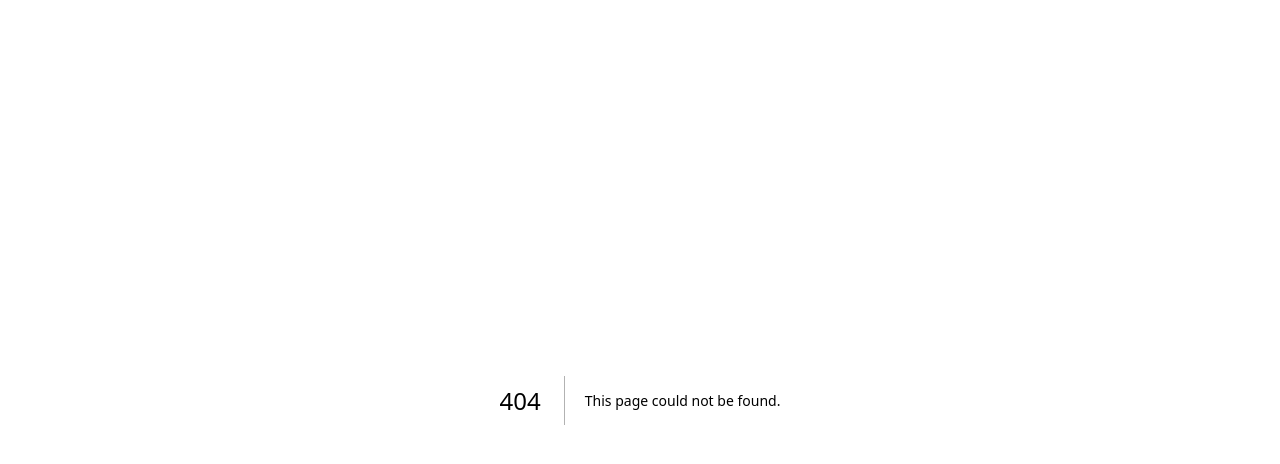
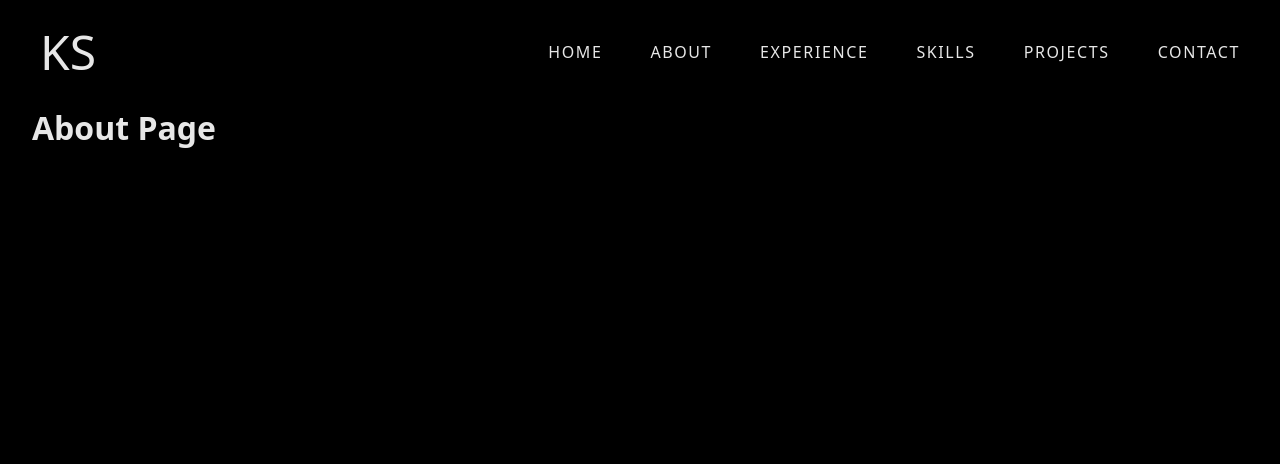
Before and after one commit to kshanu12/Portfolio-new, a Next.js app: page /about in a window 1280 px wide. Before the commit this address had no page. Shown: the top 464 px of the page. Built offline with nearby package versions, Linux system fonts and the light colour scheme.

Commit message:
Updated header and added routes

```diff
--- a/src/components/header/index.jsx
+++ b/src/components/header/index.jsx
@@ -1,5 +1,39 @@
 import styles from './style.module.css';
 import { useState } from 'react';
+import Link from "next/link";
+
+const HEADER_ITEMS = [
+    {
+        name: "HOME",
+        duration: 500,
+        href: "/"
+    },
+    {
+        name: "ABOUT",
+        duration: 1000,
+        href: "/about"
+    },
+    {
+        name: "EXPERIENCE",
+        duration: 1500,
+        href: "/experience"
+    },
+    {
+        name: "SKILLS",
+        duration: 2000,
+        href: "/skills"
+    },
+    {
+        name: "PROJECTS",
+        duration: 2500,
+        href: "/projects"
+    },
+    {
+        name: "CONTACT",
+        duration: 3000,
+        href: "/contact"
+    },
+]
 
 function Header() {
     const [isMenuOpen, SetIsMenuOpen] = useState(false)
@@ -12,11 +46,17 @@ function Header() {
         <header className={styles.header}>
             <h1 data-aos="fade-down" data-aos-duration="500" className={styles.logo}>KS</h1>
             <nav className={styles.desktopNav}>
-                <a data-aos="fade-down" data-aos-duration="1000" className={styles.anchor} href="#">HOME</a>
-                <a data-aos="fade-down" data-aos-duration="1500" className={styles.anchor} href="#">ABOUT</a>
-                <a data-aos="fade-down" data-aos-duration="2000" className={styles.anchor} href="#">SKILLS</a>
-                <a data-aos="fade-down" data-aos-duration="2500" className={styles.anchor} href="#">PROJECTS</a>
-                <a data-aos="fade-down" data-aos-duration="3000" className={styles.anchor} href="#">CONTACT</a>
+                {HEADER_ITEMS.map((item) =>
+                    <Link
+                        href={item.href}
+                        data-aos="fade-down"
+                        data-aos-duration={item.duration}
+                        className={styles.anchor}
+                        key={item.name}
+                    >
+                        {item.name}
+                    </Link>
+                )}
             </nav>
             <nav className={styles.hamburgerNav}>
                 <div
@@ -33,11 +73,16 @@ function Header() {
                     ? `${styles.hamburgerLinks} ${styles.hamburgerLinksOpen}`
                     : styles.hamburgerLinks}
                 >
-                    <a onClick={toggleMenu} className={styles.hamburgerAnchor} href="#">HOME</a>
-                    <a onClick={toggleMenu} className={styles.hamburgerAnchor} href="#">ABOUT</a>
-                    <a onClick={toggleMenu} className={styles.hamburgerAnchor} href="#">SKILLS</a>
-                    <a onClick={toggleMenu} className={styles.hamburgerAnchor} href="#">PROJECTS</a>
-                    <a onClick={toggleMenu} className={styles.hamburgerAnchor} href="#">CONTACT</a>
+                    {HEADER_ITEMS.map((item) =>
+                        <Link
+                            href={item.href}
+                            className={styles.hamburgerAnchor}
+                            key={item.name}
+                            onClick={toggleMenu}
+                        >
+                            {item.name}
+                        </Link>
+                    )}
                 </div>
             </nav>
         </header>
--- /dev/null
+++ b/src/components/layout/index.jsx
@@ -0,0 +1,10 @@
+// components/Layout.tsx
+import Header from "../header";
+export default function Layout({ children }) {
+    return (
+        <>
+            <Header />
+            {children}
+        </>
+    );
+}
--- a/src/pages/_app.js
+++ b/src/pages/_app.js
@@ -1,5 +1,17 @@
 import "@/styles/globals.css";
+import Layout from "@/components/Layout";
+import "aos/dist/aos.css";
+import AOS from "aos";
+import { useEffect } from "react";
 
 export default function App({ Component, pageProps }) {
-  return <Component {...pageProps} />;
+  useEffect(() => {
+    AOS.init();
+  }, []);
+
+  return (
+    <Layout>
+      <Component {...pageProps} />
+    </Layout>
+  );
 }
--- /dev/null
+++ b/src/pages/about.jsx
@@ -0,0 +1,3 @@
+export default function About() {
+    return <h1>About Page</h1>;
+}
--- /dev/null
+++ b/src/pages/contact.jsx
@@ -0,0 +1,3 @@
+export default function Contact() {
+    return <h1>Contact Page</h1>;
+}
--- /dev/null
+++ b/src/pages/experience.jsx
@@ -0,0 +1,3 @@
+export default function Experience() {
+    return <h1>Experience Page</h1>;
+}
--- /dev/null
+++ b/src/pages/projects.jsx
@@ -0,0 +1,3 @@
+export default function Projects() {
+    return <h1>Projects Page</h1>;
+}
--- /dev/null
+++ b/src/pages/skills.jsx
@@ -0,0 +1,3 @@
+export default function Skills() {
+    return <h1>Skills Page</h1>;
+}
```
Also changed, not shown: src/pages/index.js (+1 -8 lines).
